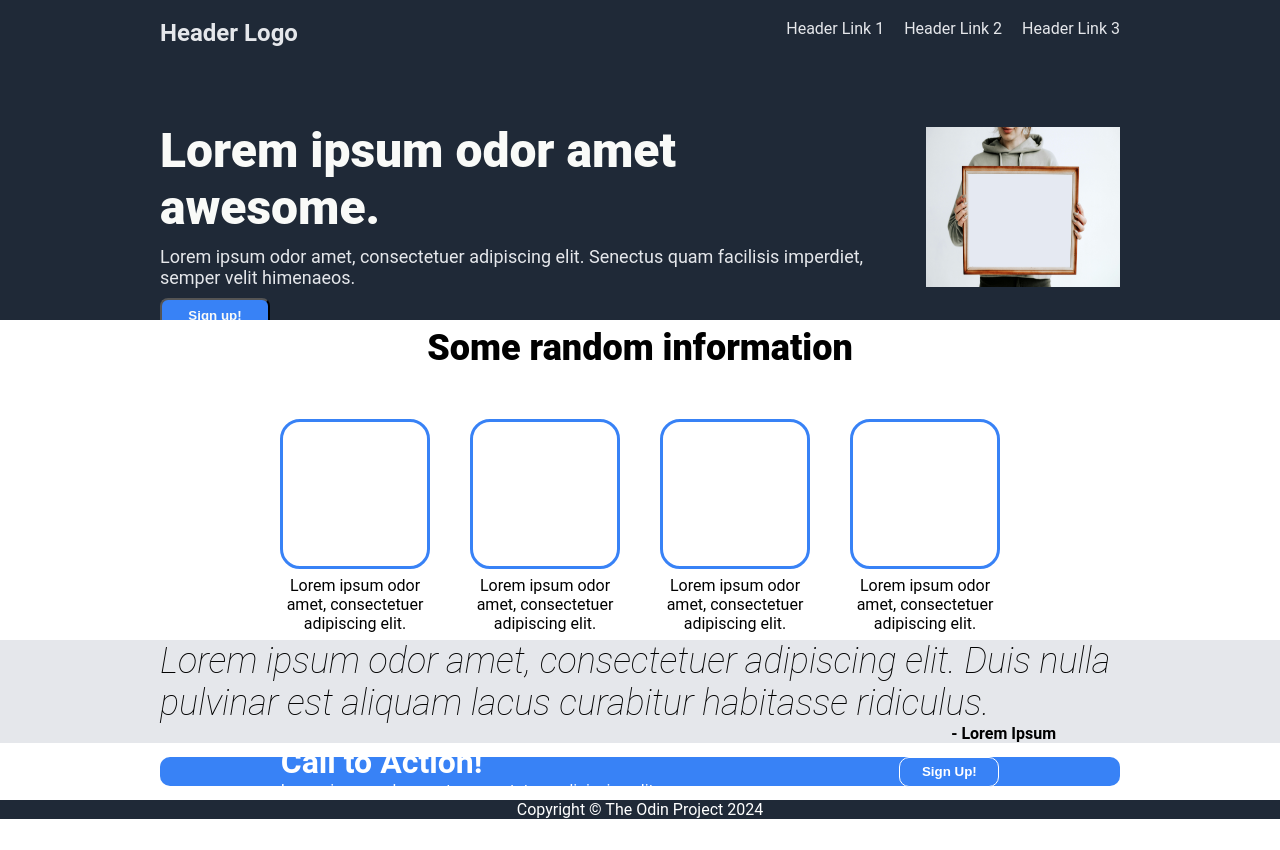
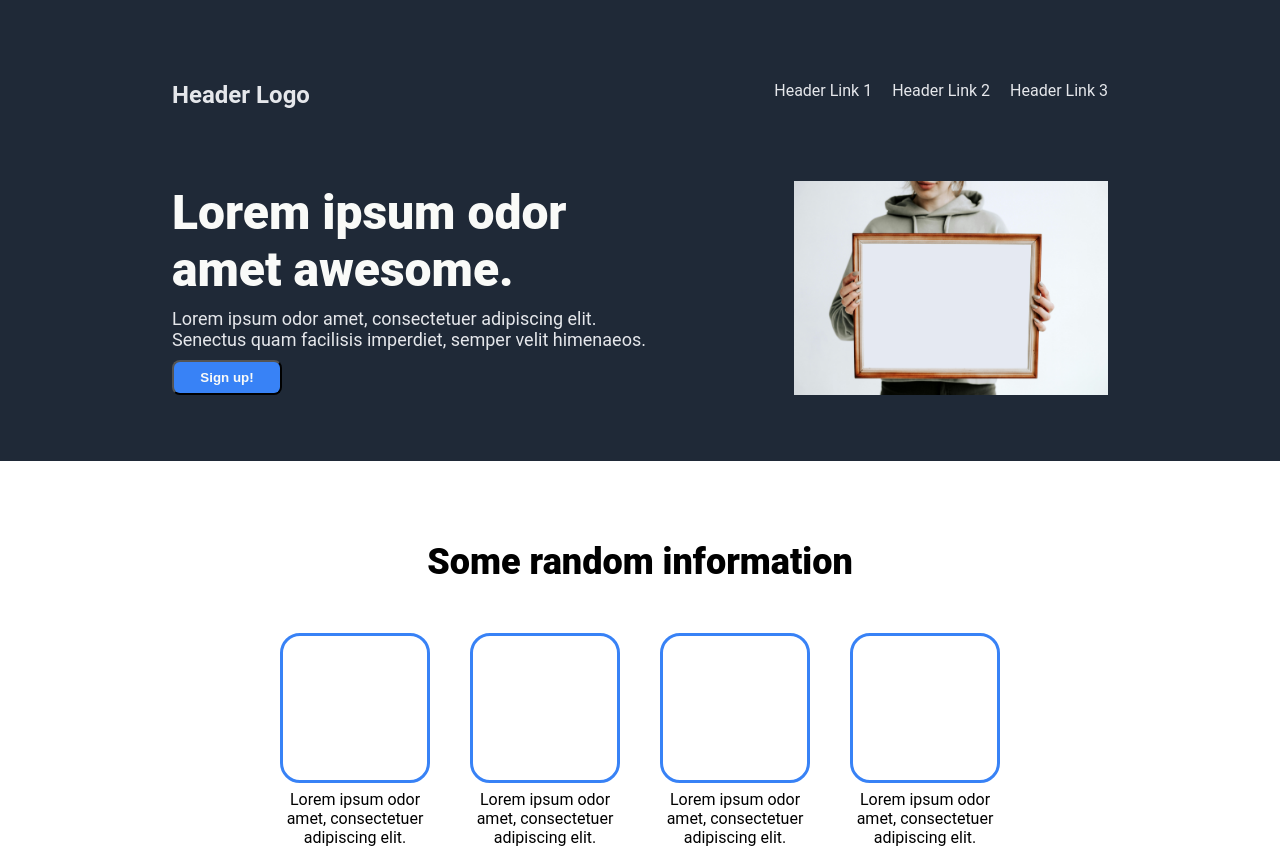
Before and after one commit to swrrvr/landing-page, a plain HTML site: page index.html in a window 1280 px wide. Shown: the top 850 px of the page. Before the commit the page ends 819 px from the top, so only its background shows below. Drawn offline with Linux system fonts and the light colour scheme.

Commit message:
finishing touches with scaling

```diff
--- a/index.html
+++ b/index.html
@@ -31,7 +31,7 @@
           </div>
         </div>
         <div class="hero-image">
-          <img src="./pexels-vie-studio-8148681.jpg" alt="placeholder image" width="100%" height="50%" />
+          <img src="./pexels-vie-studio-8148681.jpg" alt="placeholder image" width="75%" height="75%" />
         </div>
       </div>
     </div>
--- a/style.css
+++ b/style.css
@@ -35,9 +35,9 @@ body {
 
 .container {
   display: flex;
-  justify-content: space-between;
+  /*justify-content: space-between;*/
   flex-direction: column;
-  height: 100%;
+  min-height: 100%;
 }
 
 .header {
@@ -46,8 +46,7 @@ body {
   align-items: center;
   background-color: var(--bg-dark-blue);
   flex-direction: column;
-  height: 40%;
-  /*flex: 1;*/
+  padding: 1rem;
 }
 
 .nav {
@@ -80,6 +79,7 @@ li>a {
   width: 75%;
   display: flex;
   gap: 35px;
+  margin-bottom: 50px;
 }
 
 .sub-layout {
@@ -103,8 +103,9 @@ li>a {
 
 .hero-image {
   display: flex;
-  justify-content: center;
-  align-items: center;
+  justify-content: flex-end;
+  align-items: flex-end;
+  flex-shrink: 2;
 }
 
 .hero-button {
@@ -124,9 +125,7 @@ li>a {
   align-items: center;
   background-color: white;
   gap: 50px;
-  padding: 50px;
-  height: 40%;
-  /*flex: 1;*/
+  padding: 5rem 0;
 }
 
 .info-container {
@@ -168,8 +167,7 @@ li>a {
   justify-content: center;
   align-items: center;
   background-color: var(--bg-gray-quote);
-  flex: 1;
-  /*height: 25%;*/
+  padding: 5rem 0;
 }
 
 .quote-text {
@@ -190,7 +188,8 @@ li>a {
   display: flex;
   justify-content: center;
   align-items: center;
-  height: 30%;
+  /*padding: 5rem 0;*/
+  height: 300px;
 }
 
 .cta-container {
@@ -217,9 +216,9 @@ li>a {
 
 .footer {
   background-color: var(--bg-dark-blue);
-  height: 5%;
   color: white;
   display: flex;
   justify-content: center;
   align-items: center;
+  padding: 2rem 0;
 }
```
